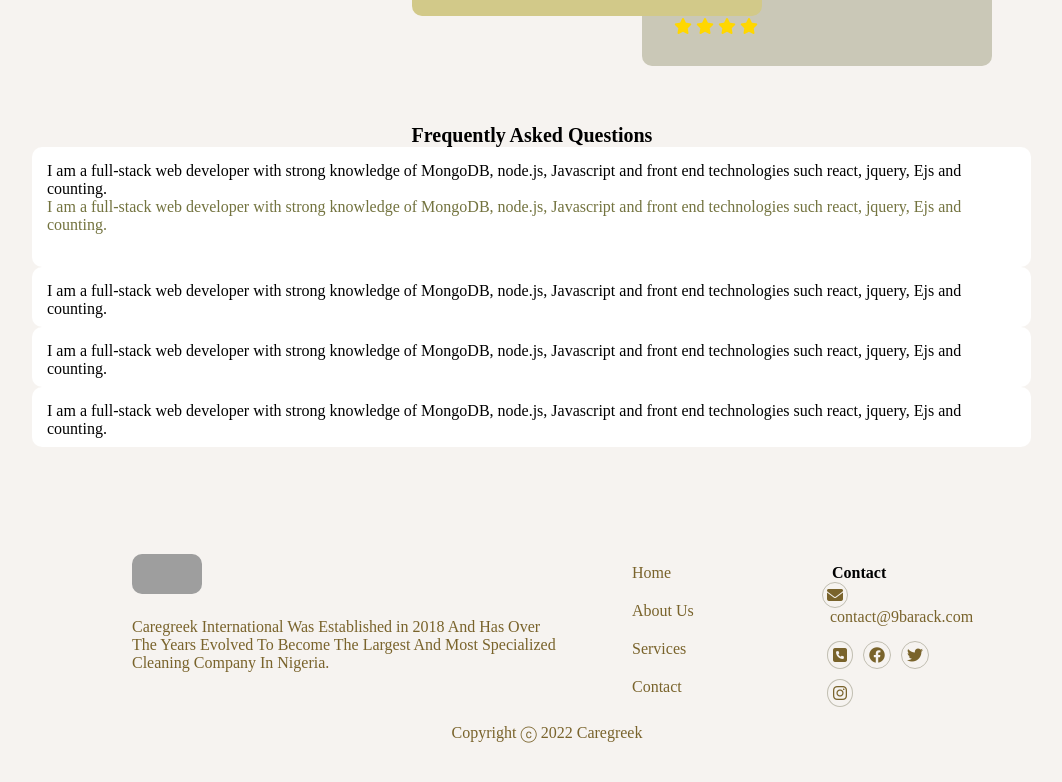
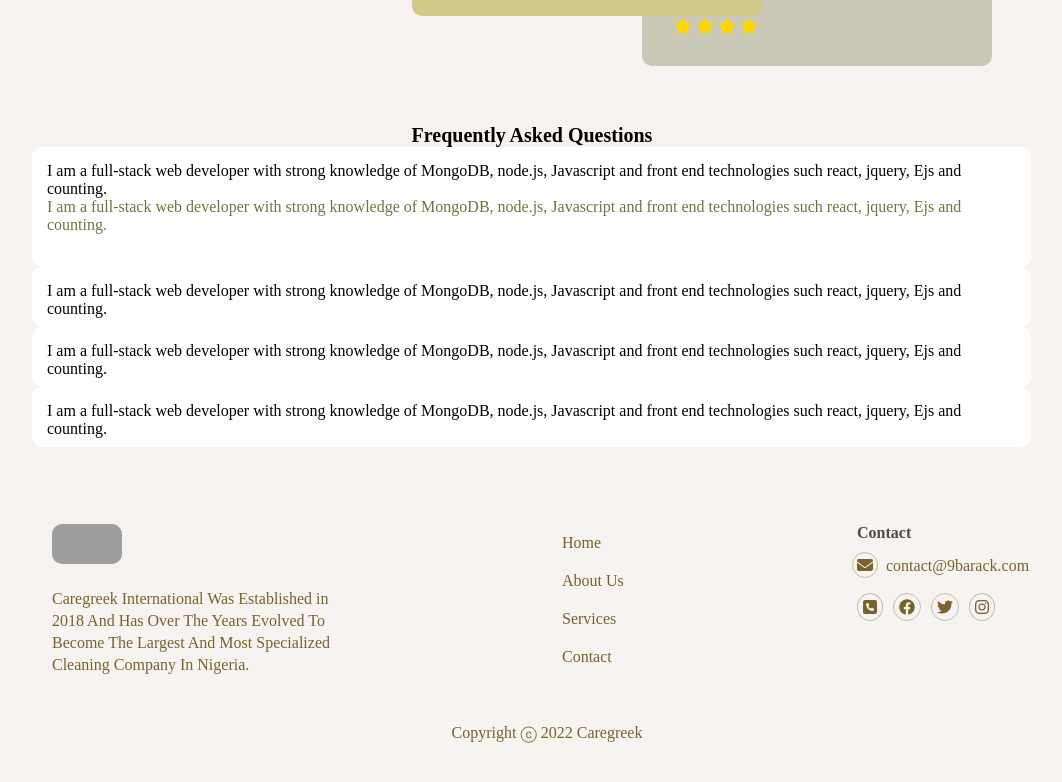
Before and after one commit to baaraka/web-project, a React (Create React App) app: page / in a window 1280 px wide. Shown: the part 4125-4907 px from the top of the page, without its empty margins (108-1170 px from the left). Built offline with nearby package versions, Linux system fonts and the light colour scheme; grey boxes are pictures that could not be loaded.

Commit message:
update css by changing position and add padding

```diff
--- a/src/footer/Footer.css
+++ b/src/footer/Footer.css
@@ -1,6 +1,6 @@
 .footer {
   width: 100%;
-  height: 100%;
+  height: 300px;
   background-color: rgb(246, 243, 240);
 }
 .footerDivList {
@@ -15,9 +15,8 @@
 .footerListItemLeft {
   width: 500px;
   height: 200px;
-  padding: 30px;
-  margin-left: 20px;
-  padding-left: 10px;
+  position: relative;
+  right: 60px;
   color: rgb(121, 99, 43);
 }
 .footerImg {
@@ -29,12 +28,14 @@
   margin-left: 30px;
 }
 .footerSpan {
+  width: 310px;
   margin-top: 20px;
   margin-left: 30px;
+  line-height: 22px;
 }
 .footerBottom {
   width: 100%;
-  height: 70px;
+  height: 50px;
   background-color: rgb(246, 243, 240);
 }
 .footerBottomItem {
@@ -54,7 +55,8 @@
 .footerTopCenter {
   width: 200px;
   height: 200px;
-  padding: 30px;
+  position: relative;
+  right: 30px;
   color: rgb(121, 99, 43);
 }
 .footerNavigationBar {
@@ -67,10 +69,13 @@
 .footerRight {
   width: 200px;
   height: 200px;
-  padding: 30px;
+  position: relative;
+  left: 70px;
 }
 .footerSpanRight {
-  padding: 10px 10px 0px 10px;
+  padding-bottom: 10px;
+  padding-left: 5px;
+  color: rgb(83, 73, 73);
 }
 .footerEmail {
   color: rgb(121, 99, 43);
```
